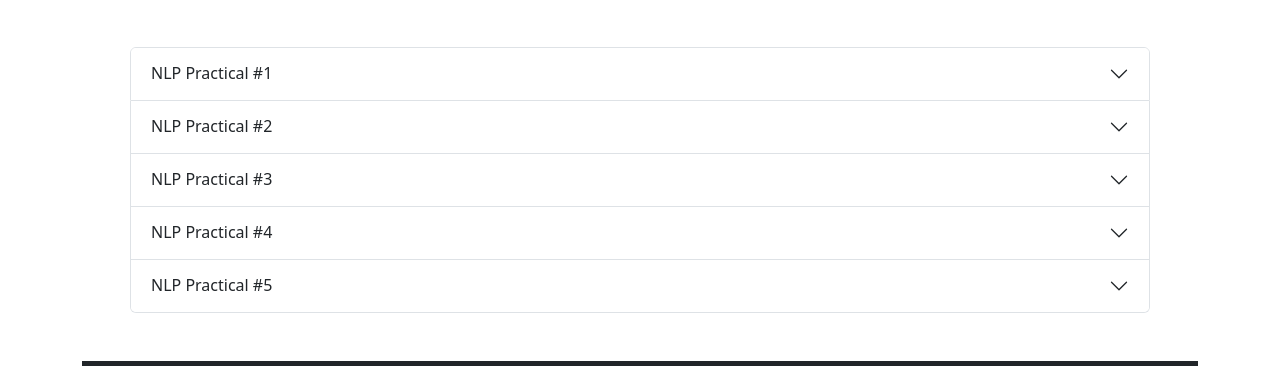
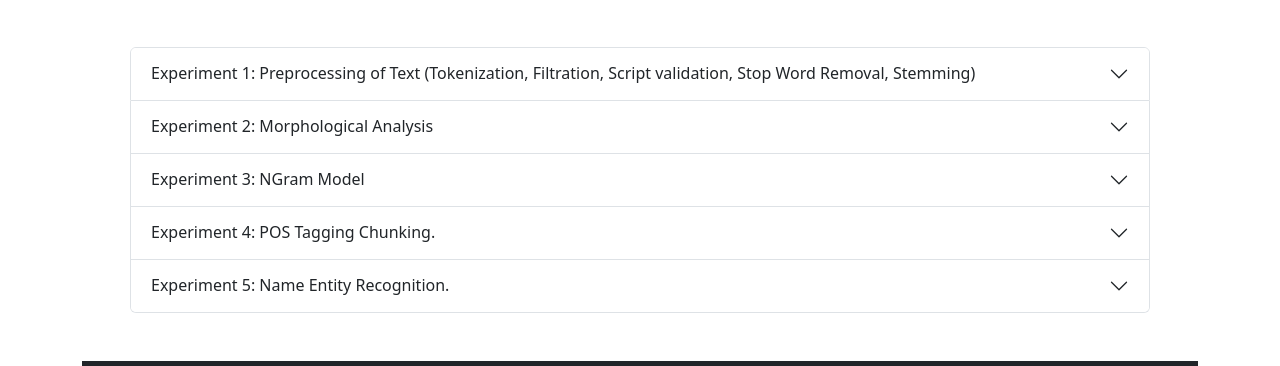
Before and after one commit to ketanmore2002/practical-website, a plain HTML site: page index.html in a window 1280 px wide. Shown: the part 57-423 px from the top of the page. Drawn offline with nearby package versions, Linux system fonts and the light colour scheme.

Commit message:
Update index.html

```diff
--- a/index.html
+++ b/index.html
@@ -8,7 +8,7 @@
   </head>
   <body>
     <div class="container">
-        <nav class="navbar bg-body-tertiary">
+        <nav class="navbar navbar-dark bg-dark">
             <div class="container-fluid">
               <a class="navbar-brand">NLP Practicals</a>
                 <button onclick="redirectToGoogle()" class="btn btn-danger">Don't click Here !</button>
@@ -19,11 +19,12 @@
         <div class="accordion-item">
           <h2 class="accordion-header">
             <button class="accordion-button collapsed" type="button" data-bs-toggle="collapse" data-bs-target="#collapseOne" aria-expanded="false" aria-controls="collapseOne">
-              NLP Practical #1
+                Experiment 1: Preprocessing of Text (Tokenization, Filtration, Script validation, Stop Word Removal, Stemming)
             </button>
           </h2>
           <div id="collapseOne" class="accordion-collapse collapse" data-bs-parent="#accordionExample">
-            <button class="btn btn-primary m-3" onclick="copyText('1')">Copy NLP Practical #1</button>
+            <button class="btn btn-primary m-3" onclick="copyText('1')">Click Here To Copy Code</button>
+            <button class="btn btn-primary" id="pdf-1" onclick="openPdf('NLP/Experiment 1.pdf')">Theory</button>
             <div class="accordion-body">
                 <pre>
 <code id="1">
@@ -181,11 +182,12 @@ for i in range(0,10):
         <div class="accordion-item">
           <h2 class="accordion-header">
             <button class="accordion-button collapsed" type="button" data-bs-toggle="collapse" data-bs-target="#collapseTwo" aria-expanded="false" aria-controls="collapseTwo">
-              NLP Practical #2
+                Experiment 2: Morphological Analysis
             </button>
           </h2>
           <div id="collapseTwo" class="accordion-collapse collapse" data-bs-parent="#accordionExample">
-            <button class="btn btn-primary m-3" onclick="copyText('2')">Copy NLP Practical #2</button>
+            <button class="btn btn-primary m-3" onclick="copyText('2')">Click Here To Copy Code</button>
+            <button class="btn btn-primary" id="pdf-2" onclick="openPdf('NLP/Experiment 2.pdf')">Theory</button>
             <div class="accordion-body">
                 <pre>
 <code id="2">
@@ -268,11 +270,12 @@ print(tabulate(table2, headers="firstrow"))
         <div class="accordion-item">
           <h2 class="accordion-header">
             <button class="accordion-button collapsed" type="button" data-bs-toggle="collapse" data-bs-target="#collapseThree" aria-expanded="false" aria-controls="collapseThree">
-              NLP Practical #3
+                Experiment 3: NGram Model
             </button>
           </h2>
           <div id="collapseThree" class="accordion-collapse collapse" data-bs-parent="#accordionExample">
-            <button class="btn btn-primary m-3" onclick="copyText('3')">Copy NLP Practical #3</button>
+            <button class="btn btn-primary m-3" onclick="copyText('3')">Click Here To Copy Code</button>
+            <button class="btn btn-primary" id="pdf-3" onclick="openPdf('NLP/Experiment 3.pdf')">Theory</button>
             <div class="accordion-body">
                 <pre>
 <code id="3">
@@ -407,11 +410,12 @@ plot_probabilities(bigram_probabilities, "Bigram Probabilities")
           <div class="accordion-item">
             <h2 class="accordion-header">
               <button class="accordion-button collapsed" type="button" data-bs-toggle="collapse" data-bs-target="#collapseFour" aria-expanded="false" aria-controls="collapseFour">
-                NLP Practical #4
+                Experiment 4: POS Tagging Chunking.
               </button>
             </h2>
             <div id="collapseFour" class="accordion-collapse collapse" data-bs-parent="#accordionExample">
-            <button class="btn btn-primary m-3" onclick="copyText('4')">Copy NLP Practical #4</button>
+            <button class="btn btn-primary m-3" onclick="copyText('4')">Click Here To Copy Code</button>
+            <button class="btn btn-primary" id="pdf-4" onclick="openPdf('NLP/Experiment 4.pdf')">Theory</button>
               <div class="accordion-body">
 <pre id="4">
 text = "The way to get started is to quit talking and begin doing."
@@ -471,11 +475,12 @@ print(counts)
              <div class="accordion-item">
             <h2 class="accordion-header">
               <button class="accordion-button collapsed" type="button" data-bs-toggle="collapse" data-bs-target="#collapseFive" aria-expanded="false" aria-controls="collapseFive">
-                NLP Practical #5
+                Experiment 5: Name Entity Recognition.
               </button>
             </h2>
             <div id="collapseFive" class="accordion-collapse collapse" data-bs-parent="#accordionExample">
-            <button class="btn btn-primary m-3" onclick="copyText('5')">Copy NLP Practical #5</button>
+            <button class="btn btn-primary m-3" onclick="copyText('5')">Click Here To Copy Code</button>
+            <button class="btn btn-primary" id="pdf-5" onclick="openPdf('NLP/Experiment 5.pdf')">Theory</button>
               <div class="accordion-body">
 <pre>
 <code id="5">
@@ -593,6 +598,16 @@ displacy.render(doc, style="ent", jupyter=True)
 
 
 <script>
+    function openPdf(pdfFileName) {
+        // Construct the full path to the PDF file
+        var pdfPath = '' + pdfFileName;
+
+        // Open the PDF in a new tab
+        window.open(pdfPath, '_blank');
+    }
+</script>
+
+<script>
     function redirectToGoogle() {
         // Open google.com in a new tab
         window.open('https://images.hindustantimes.com/rf/image_size_630x354/HT/p2/2020/10/17/Pictures/_30a76066-1046-11eb-8f7e-1b294b66658a.jpg', '_blank');
```
